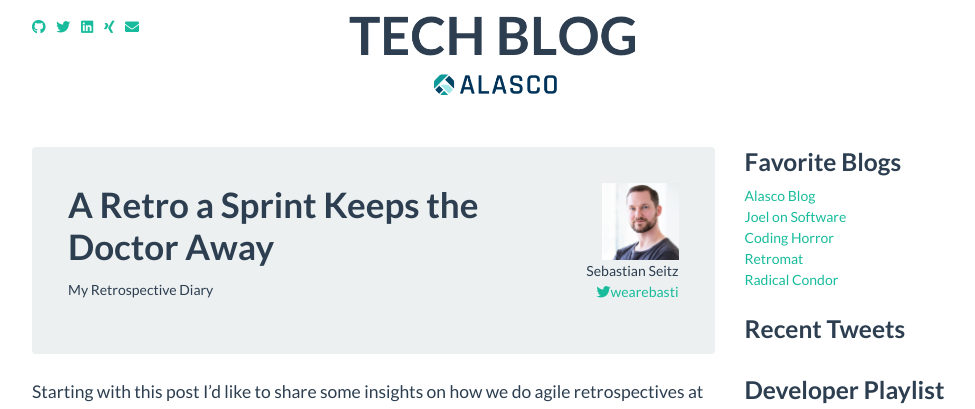
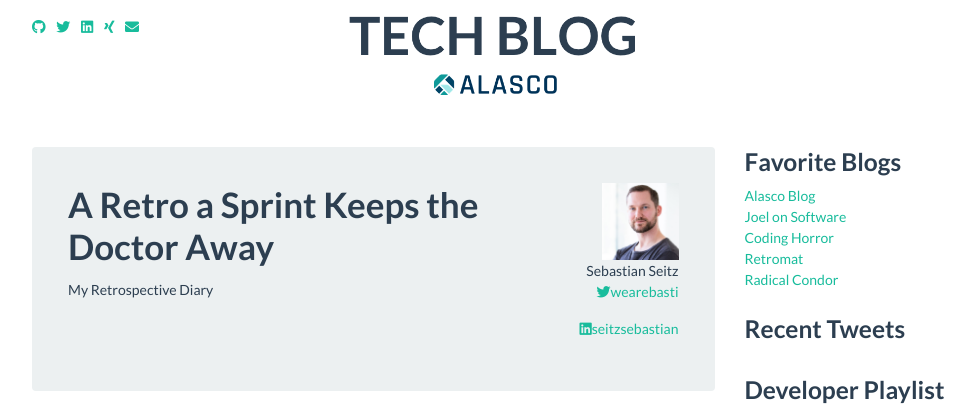
Before and after one commit to alasco-tech/alasco-tech.github.io, a Jekyll site: the page built from _posts/2019-05-07-retro-diary-one.md, in a window 1280 px wide and 900 px high, cut to the strip 0-409 px from the top of the window. Shown: the whole strip, without its empty margins (148-1123 px from the left). Built offline with Jekyll 4.4.1, drawn with Linux system fonts in a browser that asks for light colours; comment, search, counter and statistics services are not loaded.

Commit message:
Update authors.yml

```diff
--- a/_data/authors.yml
+++ b/_data/authors.yml
@@ -7,6 +7,7 @@
 wearebasti:
   name: Sebastian Seitz
   twitter: wearebasti
+  linkedin: seitzsebastian
   title: Software Engineer
   image: wearebasti.jpg
 
```
